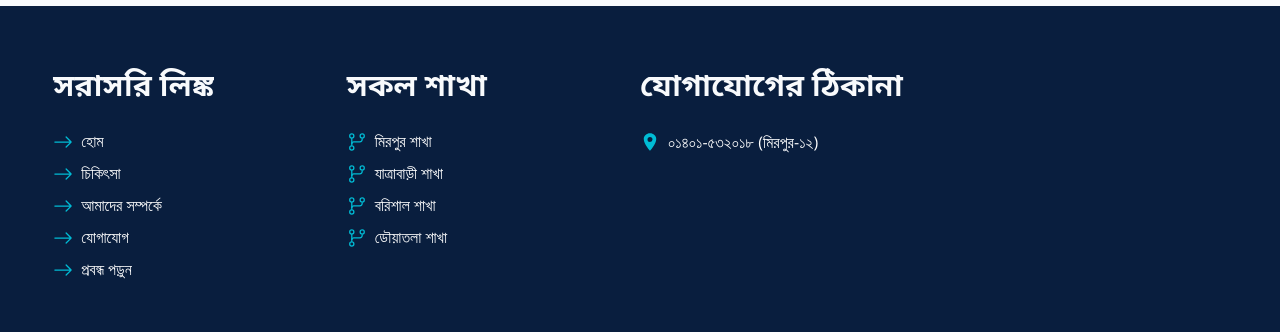
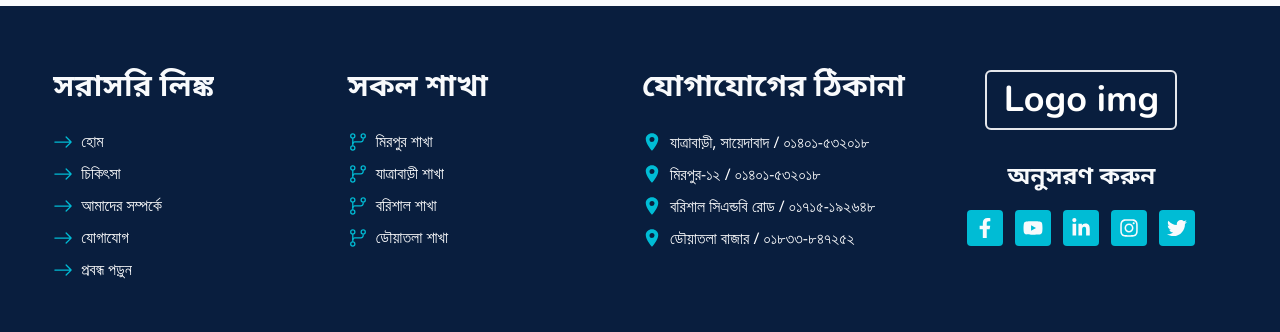
Before and after one commit to ataullah1/Smile-Dental, a React (Vite) app in the folder Client-Side/: page / in a window 1280 px wide. Shown: the part 4230-4562 px from the top of the page. Built offline with nearby package versions, Linux system fonts and the light colour scheme.

Commit message:
Footer Section contact number and follow us add icon add

```diff
--- a/Client-Side/src/components/Footer/Footer.jsx
+++ b/Client-Side/src/components/Footer/Footer.jsx
@@ -3,15 +3,22 @@ import useLang from '../../Hooks/useLang';
 import { BsArrowRight } from 'react-icons/bs';
 import { GoGitBranch } from 'react-icons/go';
 import { IoLocationSharp } from 'react-icons/io5';
+import {
+  FaFacebookF,
+  FaInstagram,
+  FaLinkedinIn,
+  FaTwitter,
+  FaYoutube,
+} from 'react-icons/fa';
 
 const Footer = () => {
   const lang = useLang();
   return (
     <footer className="text-white">
       <div className="w-full bg-[#091E3E] py-16">
-        <div className="w-11/12 mx-auto grid grid-cols-1 md:grid-cols-2 lg:grid-cols-4">
+        <div className="w-11/12 mx-auto grid grid-cols-1 md:grid-cols-2 lg:grid-cols-4 gap-y-8 gap-1">
           <div>
-            <h1 className="text-3xl font-bold bang text-slate-50 pb-6">
+            <h1 className="text-3xl font-bold bang text-slate-50 pb-2 md:pb-6">
               {lang ? <span className="bang">সরাসরি লিঙ্ক</span> : 'Quick Link'}
             </h1>
             <div className="flex flex-col gap-2">
@@ -64,7 +71,7 @@ const Footer = () => {
           </div>
 
           <div>
-            <h1 className="text-3xl font-bold bang text-slate-50 pb-6">
+            <h1 className="text-3xl font-bold bang text-slate-50 pb-2 md:pb-6">
               {lang ? <span className="bang">সকল শাখা</span> : 'Branches'}
             </h1>
             <div className="flex flex-col gap-2">
@@ -108,7 +115,7 @@ const Footer = () => {
           </div>
 
           <div>
-            <h1 className="text-3xl font-bold bang text-slate-50 pb-6">
+            <h1 className="text-3xl font-bold bang text-slate-50 pb-2 md:pb-6">
               {lang ? (
                 <span className="bang">যোগাযোগের ঠিকানা</span>
               ) : (
@@ -121,9 +128,80 @@ const Footer = () => {
                   <IoLocationSharp />
                 </span>
                 {lang
-                  ? '০১৪০১-৫৩২০১৮ (মিরপুর-১২)'
+                  ? 'যাত্রাবাড়ী, সায়েদাবাদ / ০১৪০১-৫৩২০১৮'
+                  : 'Jatrabari, Sayedabad / 01401-532018 '}
+              </p>
+              <p className="flex items-center gap-2 hover:text-pClr hover:translate-x-2  duration-300">
+                <span className="text-xl text-pClr">
+                  <IoLocationSharp />
+                </span>
+                {lang
+                  ? 'মিরপুর-১২ / ০১৪০১-৫৩২০১৮'
                   : 'Mirpur-12 / 01401-532018 '}
               </p>
+              <p className="flex items-center gap-2 hover:text-pClr hover:translate-x-2  duration-300">
+                <span className="text-xl text-pClr">
+                  <IoLocationSharp />
+                </span>
+                {lang
+                  ? 'বরিশাল সিএন্ডবি রোড / ০১৭১৫-১৯২৬৪৮'
+                  : 'Barishal C&B Road / 01715-192648'}
+              </p>
+              <p className="flex items-center gap-2 hover:text-pClr hover:translate-x-2  duration-300">
+                <span className="text-xl text-pClr">
+                  <IoLocationSharp />
+                </span>
+                {lang
+                  ? 'ডৌয়াতলা বাজার / ০১৮৩৩-৮৪৭২৫২'
+                  : 'Dawatala Bazar / 01833-847252'}
+              </p>
+            </div>
+          </div>
+
+          <div className="text-center">
+            <h1 className="border-2 rounded-md p-2 w-48 text-center text-4xl font-bold mx-auto">
+              Logo img
+            </h1>
+
+            <h1 className="text-3xl font-bold bang text-slate-50 pt-7 pb-4">
+              {lang ? (
+                <span className="bang text-2xl">অনুসরণ করুন</span>
+              ) : (
+                'Follow us'
+              )}
+            </h1>
+
+            <div className="flex items-center gap-3 text-slate-50 text-xl justify-center">
+              <a
+                href="#"
+                className="p-2 bg-pClr hover:bg-pClr2 rounded hover:scale-125 duration-300"
+              >
+                <FaFacebookF />
+              </a>
+              <a
+                href="#"
+                className="p-2 bg-pClr hover:bg-pClr2 rounded hover:scale-125 duration-300"
+              >
+                <FaYoutube />
+              </a>
+              <a
+                href="#"
+                className="p-2 bg-pClr hover:bg-pClr2 rounded hover:scale-125 duration-300"
+              >
+                <FaLinkedinIn />
+              </a>
+              <a
+                href="#"
+                className="p-2 bg-pClr hover:bg-pClr2 rounded hover:scale-125 duration-300"
+              >
+                <FaInstagram />
+              </a>
+              <a
+                href="#"
+                className="p-2 bg-pClr hover:bg-pClr2 rounded hover:scale-125 duration-300"
+              >
+                <FaTwitter />
+              </a>
             </div>
           </div>
         </div>
```
